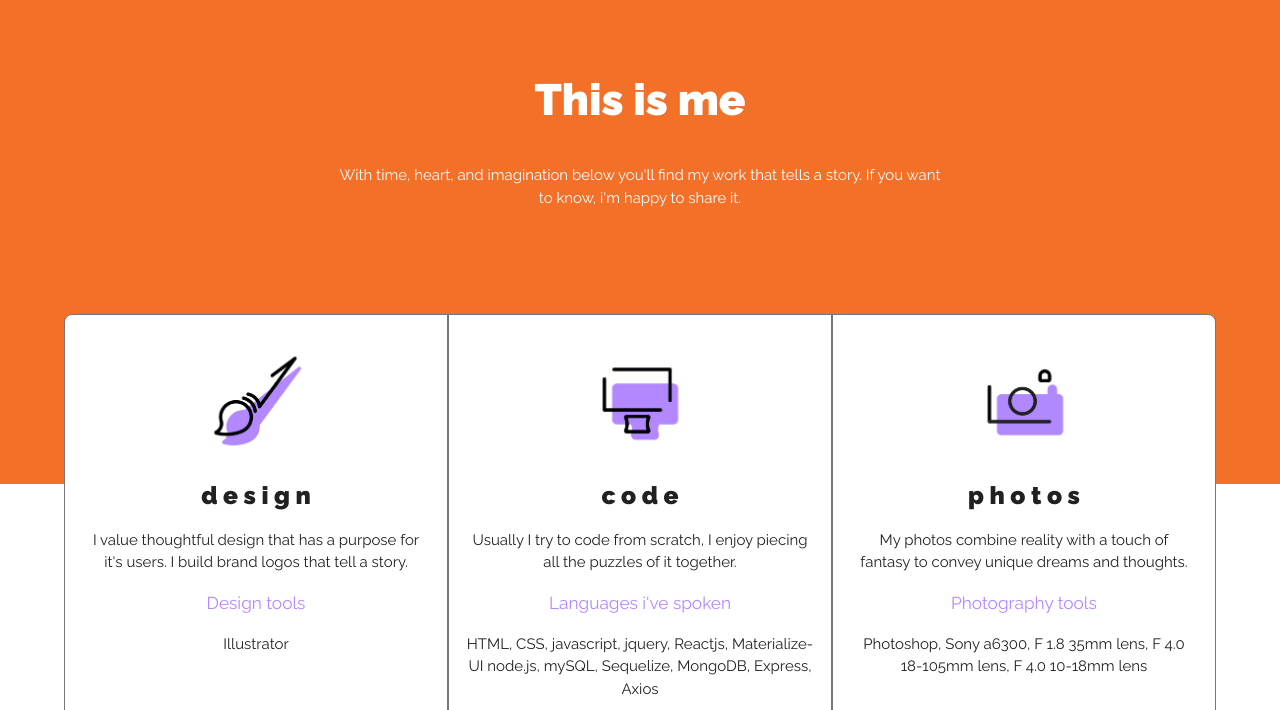
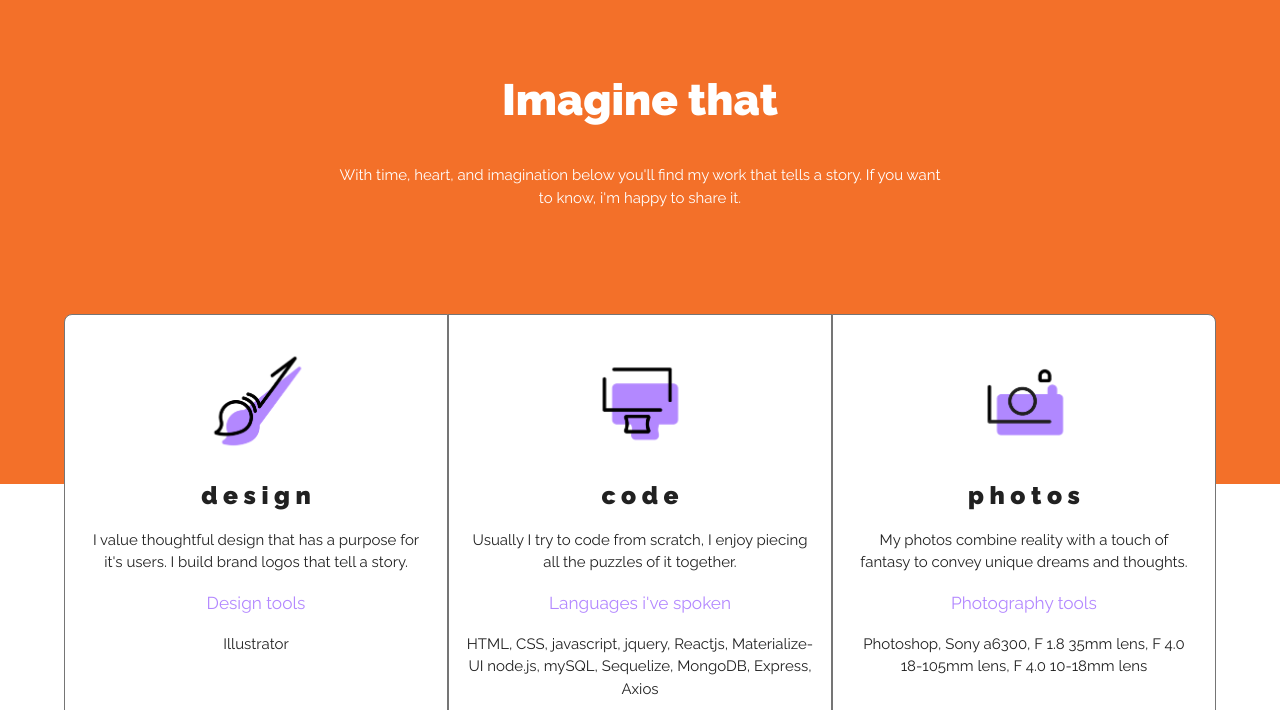
Before and after one commit to notmattcaro/Professional-Portfolio, a website: page portfolio.html in a window 1280 px wide. Shown: the part 83-793 px from the top of the page. Drawn offline with nearby package versions, Linux system fonts and the light colour scheme.

Commit message:
updated about me and portfolio statement

```diff
--- a/portfolio.html
+++ b/portfolio.html
@@ -48,7 +48,7 @@
     <section id="second-section">
         <div class="row animated fadeInDown">
             <h3 id="section-two-header" class="col s12 center">
-                This is me
+                Imagine that
             </h3>
             <div class="col m3 l3"></div>
             <p id="section-two-content" class="center col s12 m6 l6">
```
